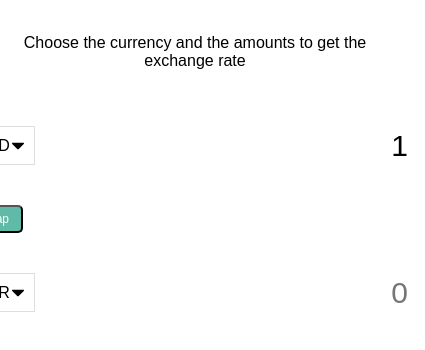
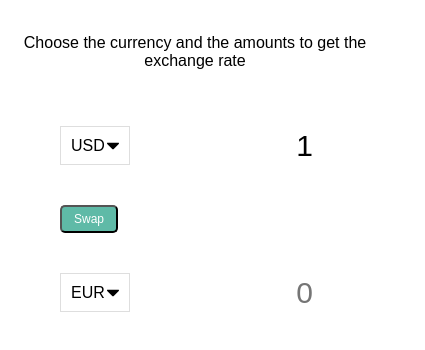
Before and after one commit to jatanassian/exchange-rate-calculator-js, a plain HTML site: page index.html in a window 390 px wide. Shown: the part 370-720 px from the top of the page, 425 px wide, since content can reach past the window. Drawn offline with Linux system fonts and the light colour scheme.

Commit message:
add media query

```diff
--- a/style.css
+++ b/style.css
@@ -82,3 +82,9 @@ p {
 select:focus, input:focus, button:focus {
   outline: none
 }
+
+@media(max-width: 600px) {
+  .currency input {
+    width: 200px;
+  }
+}
```
